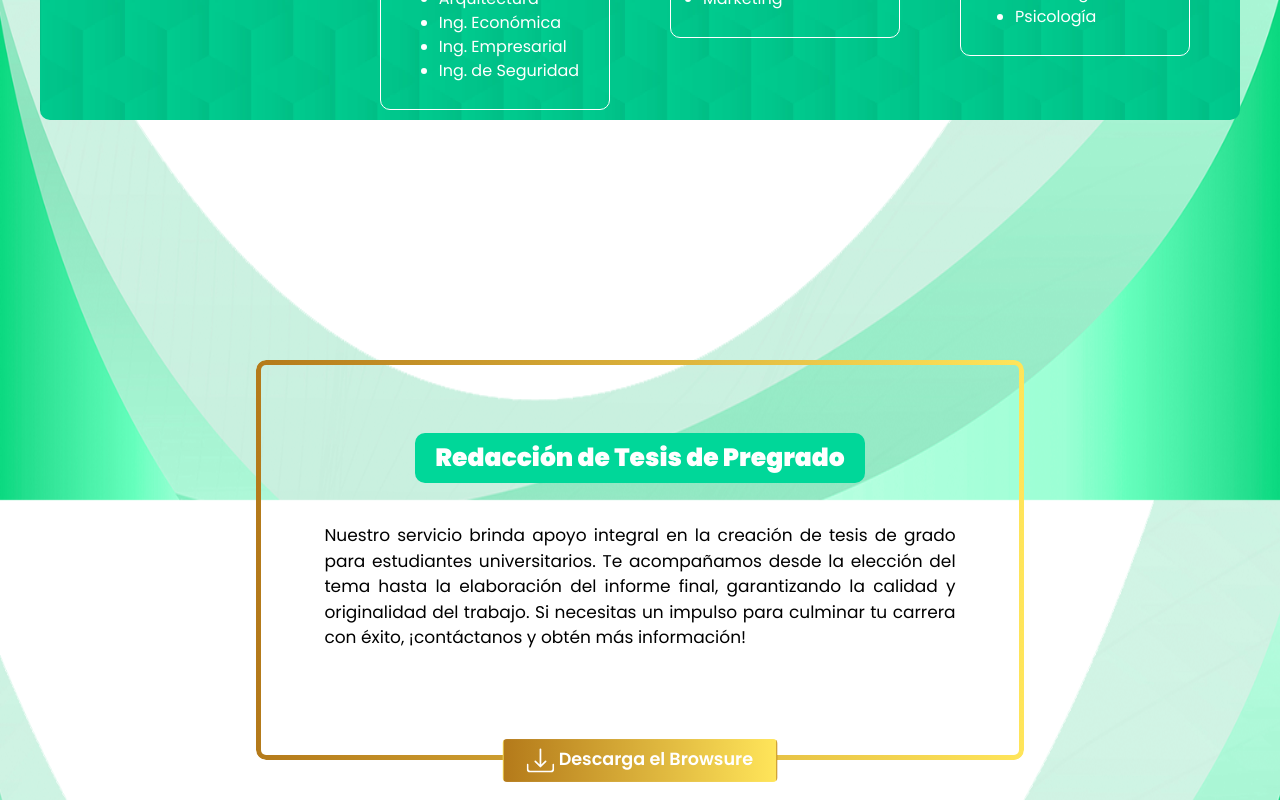
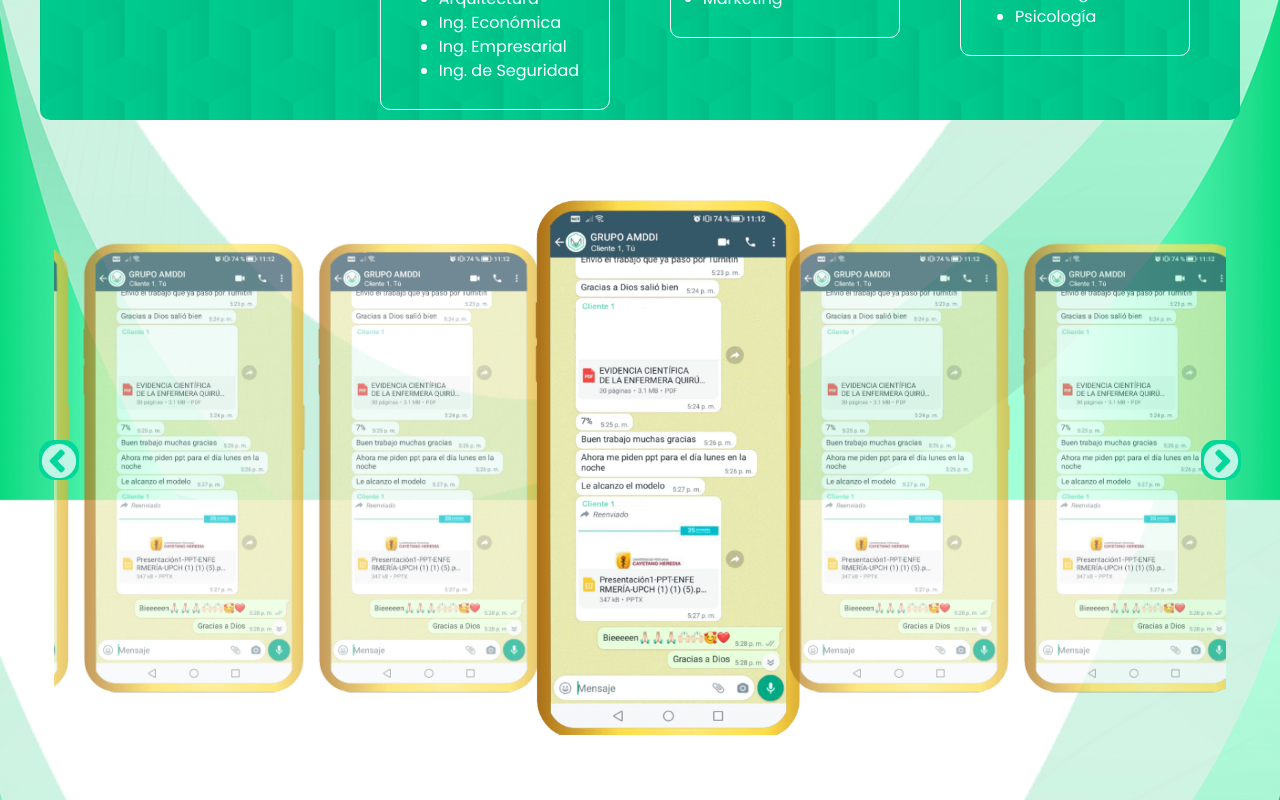
Before and after one commit to CJRS1/AMDDI, a React (Create React App) app in the folder amddi_project/: page /servicios in a window 1280 px wide. Shown: the part 1100-1900 px from the top of the page. Built offline with nearby package versions, Linux system fonts and the light colour scheme.

Commit message:
Se realizzaron cambios en el css

```diff
--- a/amddi_project/src/components/Servicios.js
+++ b/amddi_project/src/components/Servicios.js
@@ -1,6 +1,6 @@
 import React, { useEffect } from "react";
 
-// import SwiperComponent from "./Slider-Servicio";
+import SwiperComponent from "./Slider-Servicio";
 
 import { useLocation } from 'react-router-dom';
 import '../styles/Servicios.css'
@@ -149,9 +149,9 @@
                     </div>
                 </div>
             </div>
-            {/* <div className="carreras_container_1 ">
+            <div className="carreras_container_1 ">
                 <SwiperComponent></SwiperComponent>
-            </div> */}
+            </div>
 
             <div className="servicios_list">
                 <div id="redacciontesispregrado" className="servicio_container">
--- a/amddi_project/src/styles/Servicios.scss
+++ b/amddi_project/src/styles/Servicios.scss
@@ -381,7 +381,7 @@
 
 .carreras_container_1 {
     position: relative;
-    height: calc(100vh - 120px);
+    height:calc(100vh - 120px);
     width: 100% !important;
     display: flex;
     justify-content: center;
```
